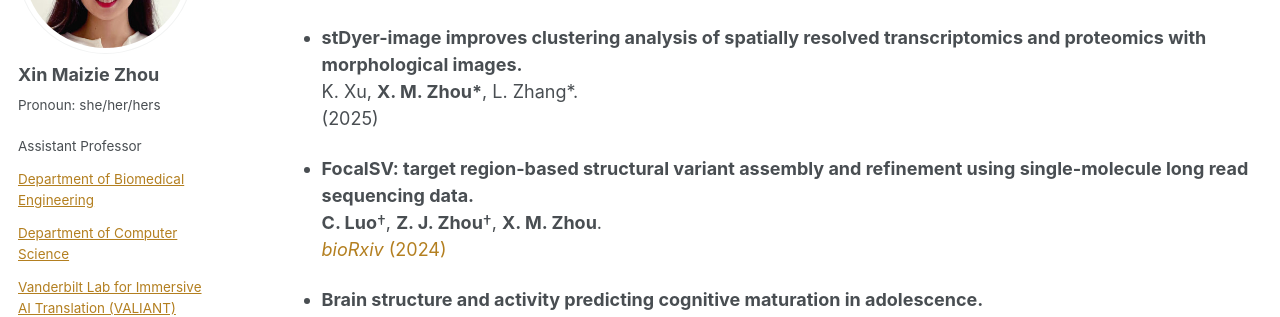
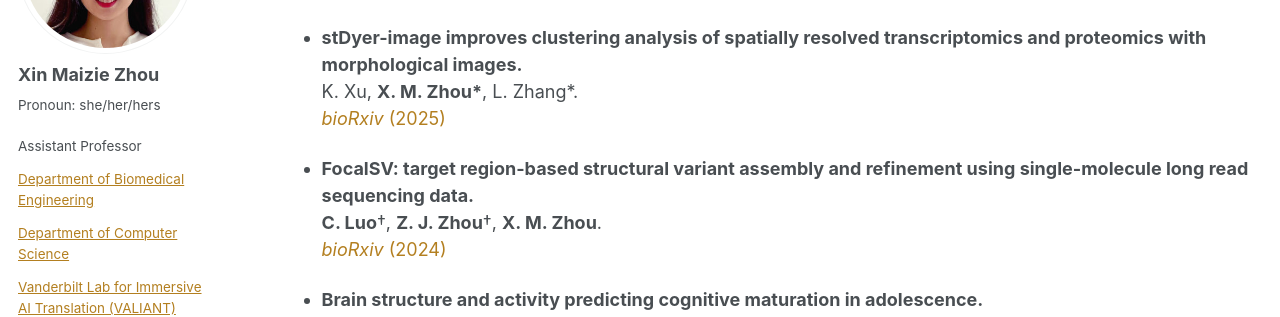
Before and after one commit to maiziezhoulab/Maiziezhoulab.github.io, a Jekyll site: the page built from _pages/publications.md, in a window 1280 px wide and 900 px high, scrolled down 442 px. Shown: the part 152-469 px from the top of the window. Built offline with Jekyll 4.4.1, drawn with Linux system fonts in a browser that asks for light colours; some web fonts are replaced.

Commit message:
Update publications.md

```diff
--- a/_pages/publications.md
+++ b/_pages/publications.md
@@ -34,7 +34,7 @@ used Xin Maizie Zhou (X. M. Zhou) for publications after 2022.
 
 - **stDyer-image improves clustering analysis of spatially resolved transcriptomics and proteomics with morphological images.**
   K. Xu, **X. M. Zhou\***, L. Zhang*.
-  (2025)
+  [_bioRxiv_ (2025)](https://www.biorxiv.org/content/10.1101/2025.02.07.634992v1)
 
 - **FocalSV: target region-based structural variant assembly and refinement using single-molecule long read sequencing data.**
   **C. Luo**†, **Z. J. Zhou**†, **X. M. Zhou**.
```
